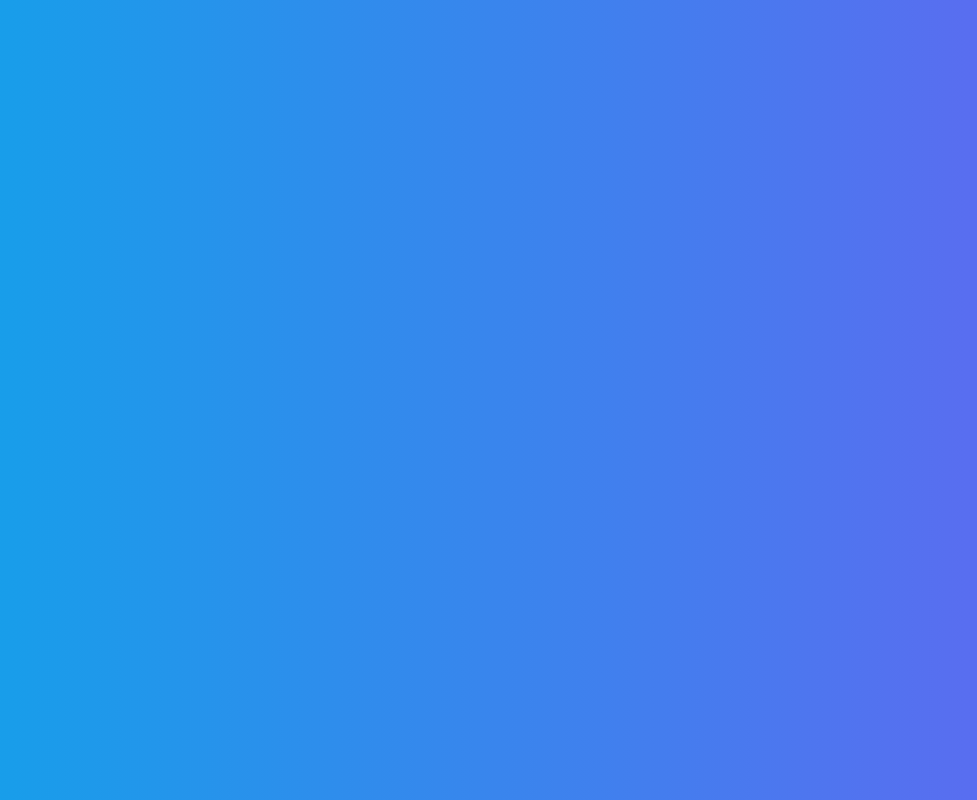
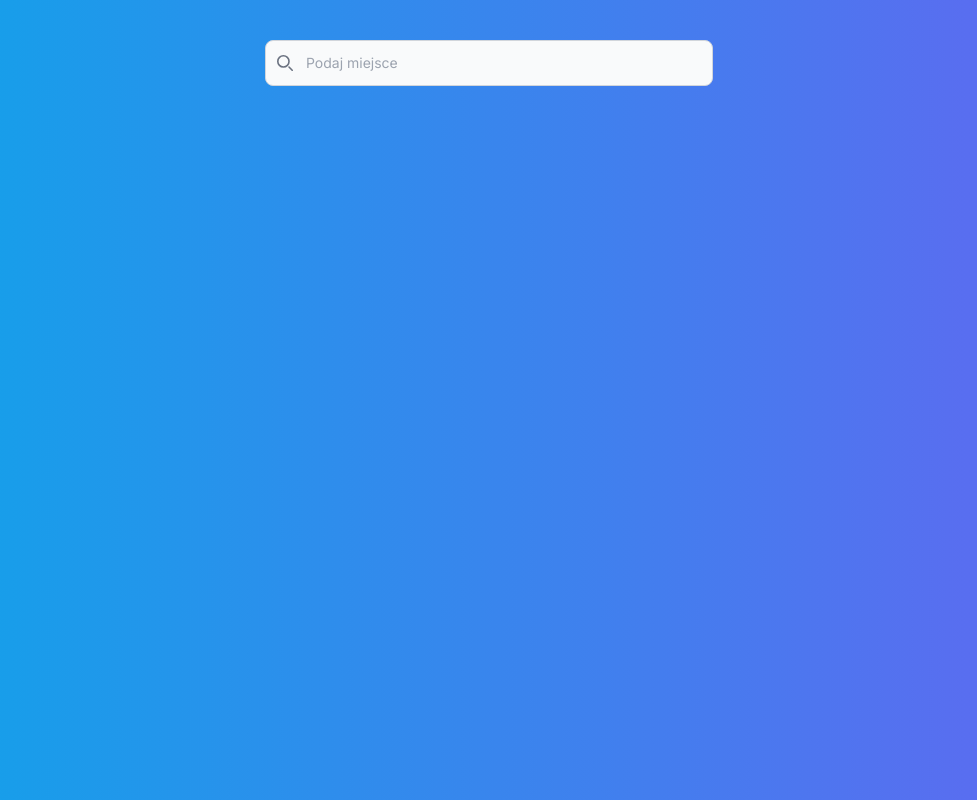
Before and after one commit to q1bczyk/weather-webapp, a Next.js app in the folder client/: page / in a window 1280 px wide. Shown: the whole page, without its empty margins (151-1128 px from the left). Built offline with nearby package versions, Linux system fonts and the light colour scheme.

Commit message:
City search input added

```diff
--- a/client/app/page.tsx
+++ b/client/app/page.tsx
@@ -2,14 +2,16 @@
 
 import React, { useState } from 'react'
 import Loader from '@/components/Loader'
+import CitySearch from '@/components/CitySearch'
 
 const HomePage : React.FC = () => {
 
   const[isLoading, setLoading] = useState(false);
 
   return (
-    <div className='h-screen w-screen bg-white color-white flex items-center justify-center bg-gradient-to-r from-sky-500 to-indigo-500 relative'>
+    <div className='h-screen w-screen color-white flex items-center justify-center bg-gradient-to-r from-sky-500 to-indigo-500 relative'>
       {isLoading === true ? <Loader/> : null}
+      <CitySearch/>
     </div>
   )
 }
--- /dev/null
+++ b/client/components/CitySearch.tsx
@@ -0,0 +1,12 @@
+import React from 'react'
+import SearchInput from './SearchInput'
+
+const CitySearch : React.FC = () => {
+  return (
+    <div className='w-screen fixed top-0 left-0 pt-10 pb-10 flex justify-center'>
+        <SearchInput/>
+    </div>
+  )
+}
+
+export default CitySearch
--- /dev/null
+++ b/client/components/SearchInput.tsx
@@ -0,0 +1,23 @@
+import React from 'react'
+
+const SearchInput : React.FC = () => {
+  return (
+    <div className='w-11/12'>
+        <form className="max-w-md mx-auto l-0">
+            <label className="mb-2 text-sm font-medium text-gray-900 sr-only dark:text-white">
+                Search
+            </label>
+            <div className="relative">
+                <div className="absolute inset-y-0 start-0 flex items-center ps-3 pointer-events-none">
+                    <svg className="w-4 h-4 text-gray-500 dark:text-gray-400" aria-hidden="true" xmlns="http://www.w3.org/2000/svg" fill="none" viewBox="0 0 20 20">
+                    <path stroke="currentColor" stroke-linecap="round" stroke-linejoin="round" stroke-width="2" d="m19 19-4-4m0-7A7 7 0 1 1 1 8a7 7 0 0 1 14 0Z"/>
+                    </svg>
+                </div>
+                <input type="search" id="default-search" className="block w-full p-3 ps-10 text-sm text-gray-900 border border-gray-300 rounded-lg bg-gray-50 focus:ring-blue-500 focus:border-blue-500 dark:bg-gray-700 dark:border-gray-600 dark:placeholder-gray-400 dark:text-white dark:focus:ring-blue-500 dark:focus:border-blue-500" placeholder="Podaj miejsce" required />
+            </div>
+        </form>
+    </div>
+  )
+}
+
+export default SearchInput;
```
